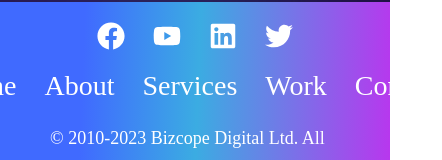
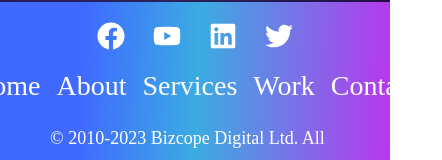
Before and after one commit to afruzaakter/portfolio-starter, a React (Vite) app: page / in a window 390 px wide. Shown: the part 5472-5632 px from the top of the page, 442 px wide, since content can reach past the window. Built offline with nearby package versions, Linux system fonts and the light colour scheme.

Commit message:
add footer

```diff
--- a/src/components/Footer.jsx
+++ b/src/components/Footer.jsx
@@ -21,8 +21,8 @@ const Footer = () => {
                     <li> <a className=' social-icon'  href="#"></a> <FaTwitter/> </li>
                   </ul>
                   {/* menu footer  */}
-                  <ul className="flex justify-center
-                  cursor-pointer items-center relative mr-10px gap-x-7 text-[28px]  ">
+                  <ul className="lg:flex justify-center flex
+                  cursor-pointer lg:items-center relative lg:mr-10px gap-x-4 lg:gap-x-7 text-[28px]  ">
                     <li> <a className=' social-icon' href="#"></a> Home </li>
                     <li> <a className=' social-icon'  href="#"></a>About </li>
                     <li> <a className=' social-icon'  href="#"></a>Services </li>
```
